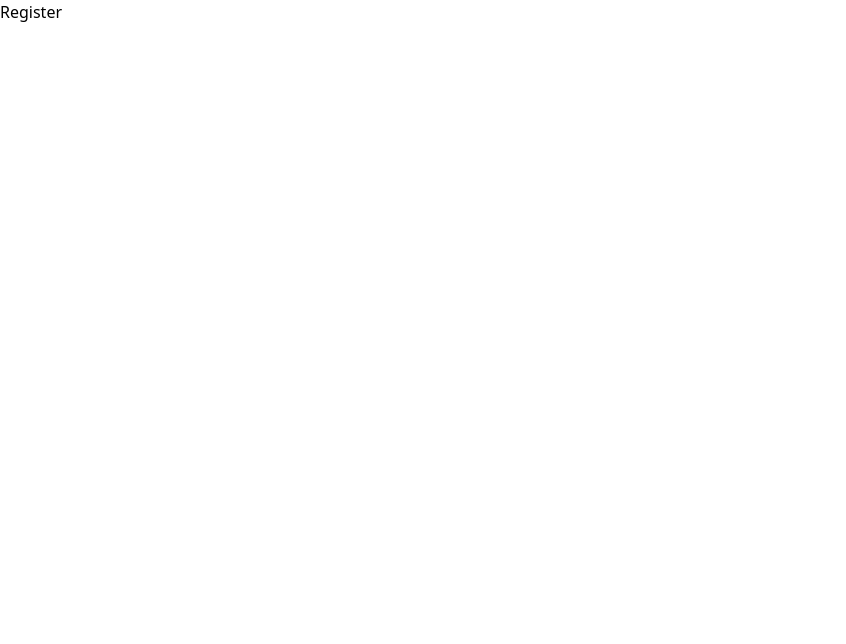
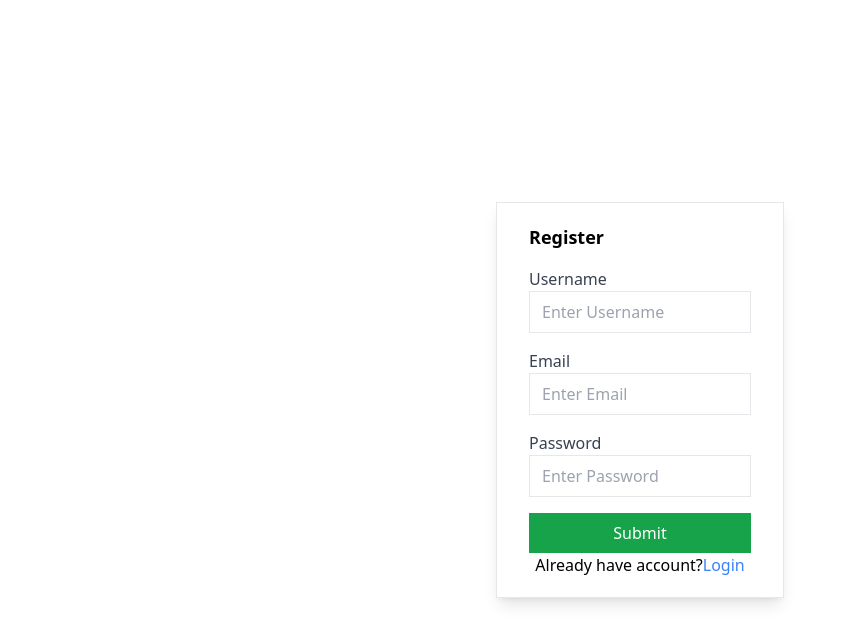
Before and after one commit to GoncziTibor/Webalk._FINAL-TASK_Orosz-Patrik-Balint_Gonczi-Tibor, a React (Vite) app in the folder FINAL TASK/frontend/: page /register in a window 1280 px wide. Shown: the top 644 px of the page, without its empty margins (0-846 px from the left). Built offline with nearby package versions, Linux system fonts and the light colour scheme.

Commit message:
7.commit
register

```diff
--- a/FINAL TASK/frontend/src/App.jsx
+++ b/FINAL TASK/frontend/src/App.jsx
@@ -1,6 +1,7 @@
 import{BrowserRouter, Routes, Route}from 'react-router-dom'
 import Home from './pages/Home'
-import Register from './pages/register'
+import Register from './pages/Register'
+import Login from './pages/Login'
 
 function App() {
 
@@ -9,6 +10,7 @@ function App() {
     <Routes>
       <Route path='/' element={<Home />}> </Route>
       <Route path='/register' element={<Register />}> </Route>
+      <Route path='/login' element={<Login />}> </Route>
     </Routes>
     </BrowserRouter>
   )
--- a/FINAL TASK/frontend/src/pages/Home.jsx
+++ b/FINAL TASK/frontend/src/pages/Home.jsx
@@ -3,8 +3,8 @@ import React from 'react'
 const Home = () => {
 
   return (
-<div className='text-3xl text-blue-500'>Home</div>  )
-
+    <div className='text-3xl text-blue-500'>Home</div>
+  )
 }
 
 export default Home
--- /dev/null
+++ b/FINAL TASK/frontend/src/pages/Login.jsx
@@ -0,0 +1,9 @@
+import React from "react"
+
+const Login = () => {
+    return(
+        <div>Welcome</div>
+    )
+}
+
+export default Login
--- a/FINAL TASK/frontend/src/pages/Register.jsx
+++ b/FINAL TASK/frontend/src/pages/Register.jsx
@@ -1,10 +1,55 @@
-import React  from 'react'
+import React, { useState }  from 'react'
+import {Link} from 'react-router-dom'
+import axios from 'axios'
 
 const Register = () => {
+    const [values, setValues] = useState({
+      username: '',
+      email: '',
+      password: ''
+    })
+    const handleChanges = (e) => {
+      setValues ({...values, [e.target.name]:e.target.value})
+    }
+    const handleSubmit = async (e) => {
+      e.preventDefault()
+      try{
+        const response = await axios.post('http://localhost:3000/auth/register', values)
+        console.log(response)
+      } catch(err){
+        console.log(err)
+      }
 
-  return (
-<div>Register</div>  )
-
+    }
+    return (
+      <div className='flex justify-center items-center h-screen'>
+      <div className='shadow-lg px-8 py-5 border w-72'>
+          <h2 className='text-lg font-bold mb-4'>Register</h2>
+          <form onSubmit={handleSubmit}>
+              <div className="mb-4">
+                  <label htmlFor="username" className='block text-gray-700'>Username</label>
+                  <input type="text" placeholder='Enter Username' className='w-full px-3 py-2 border'
+                  name="username" onChange={handleChanges}/>
+              </div>
+              <div className="mb-4">
+                  <label htmlFor="email" className='block text-gray-700'>Email</label>
+                  <input type="email" placeholder='Enter Email' className='w-full px-3 py-2 border'
+                  name="email" onChange={handleChanges}/>
+              </div>
+              <div className="mb-4">
+                  <label htmlFor="password" className='block text-gray-700'>Password</label>
+                  <input type="password" placeholder='Enter Password' className='w-full px-3 py-2 border'
+                  name="password" onChange={handleChanges}/>
+              </div>
+              <button className="w-full bg-green-600 text-white py-2 ">Submit</button>
+          </form>
+          <div className="text-center">
+              <span>Already have account?</span>
+              <Link to='/login' className='text-blue-500'>Login</Link>
+          </div>
+      </div>
+      </div>
+    )
 }
 
 export default Register
--- a/FINAL TASK/frontend/tailwind.config.js
+++ b/FINAL TASK/frontend/tailwind.config.js
@@ -1,6 +1,9 @@
 /** @type {import('tailwindcss').Config} */
 export default {
-  content: ["./src/**/*.{html,js}"],
+  content: [
+    "./index.html",
+    "./src/**/*.{js,ts,jsx,tsx}",
+  ],
     theme: {
     extend: {},
   },
```
